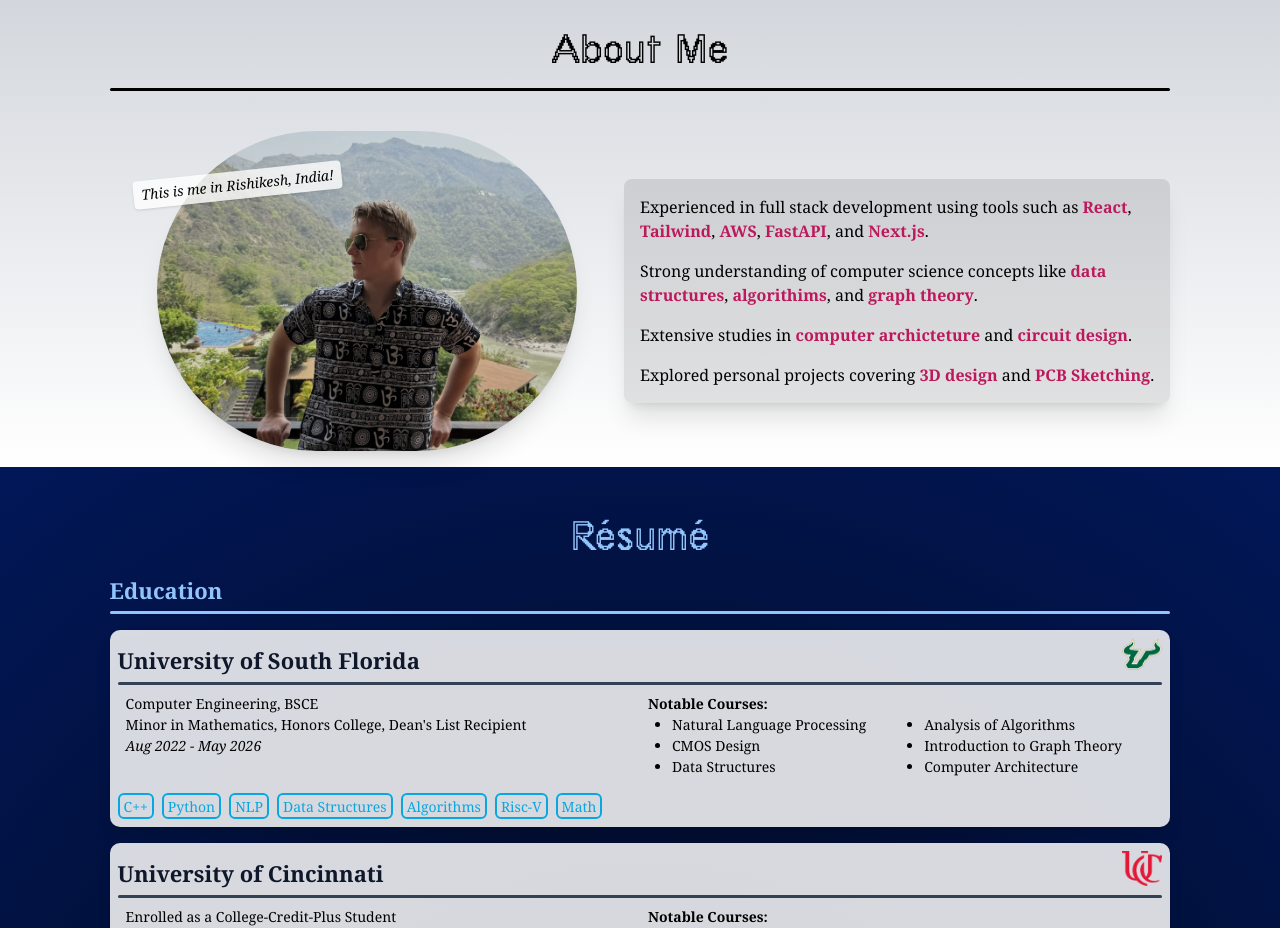
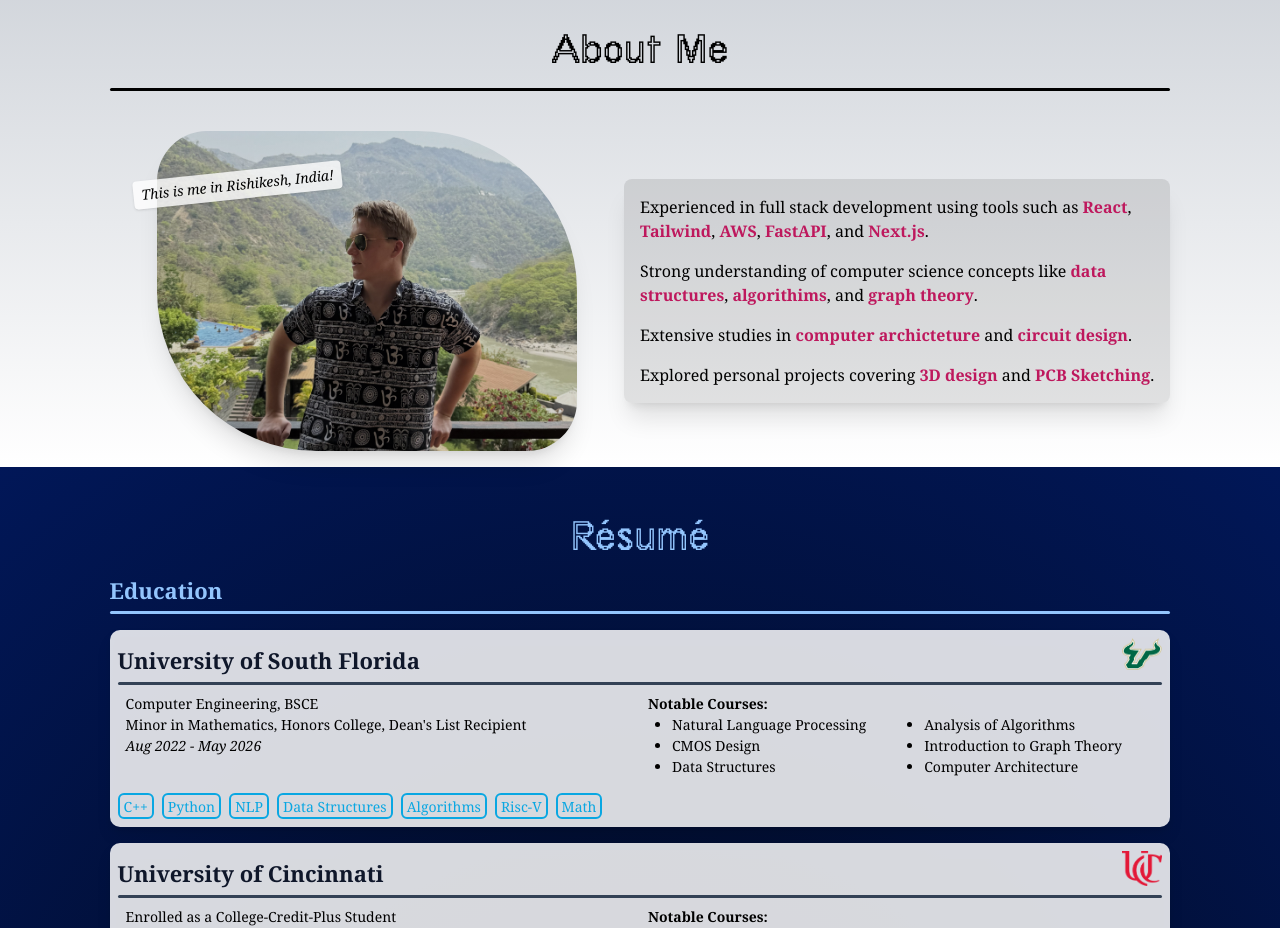
Before and after one commit to AnthonyMartini/AnthonyMartini.github.io, a Next.js app: page / in a window 1280 px wide. Shown: the part 820-1748 px from the top of the page. Built offline with nearby package versions, Linux system fonts and the light colour scheme.

Commit message:
pfp tweak

```diff
--- a/src/app/aboutMe.tsx
+++ b/src/app/aboutMe.tsx
@@ -18,7 +18,7 @@ const AboutMe = forwardRef((props, ref: LegacyRef<HTMLDivElement>) => {
       <div className="bg-black h-[3px] w-[85%] rounded-lg"></div>
       <div className="flex flex-row pt-10 w-[85%] flex-wrap">
         <div className="flex-1 flex justify-center">
-          <div className="relative bg-black h-[220px] w-[288px] md:w-[420px] md:h-[320px] pfp rounded-[100px] md:rounded-[160px] rounded-tl-[50px] rounded-br-[50px] shadow-xl">
+          <div className="relative bg-black h-[220px] w-[288px] md:w-[420px] md:h-[320px] pfp rounded-[100px] rounded-tl-[30px] rounded-br-[30px] md:rounded-[160px] md:rounded-tl-[50px] md:rounded-br-[50px] shadow-xl">
             <span className="absolute -left-6 top-10 rotate-[-6deg] bg-white/80 text-black rounded px-2 py-1 shadow italic text-sm">
               This is me in Rishikesh, India!
             </span>
```
